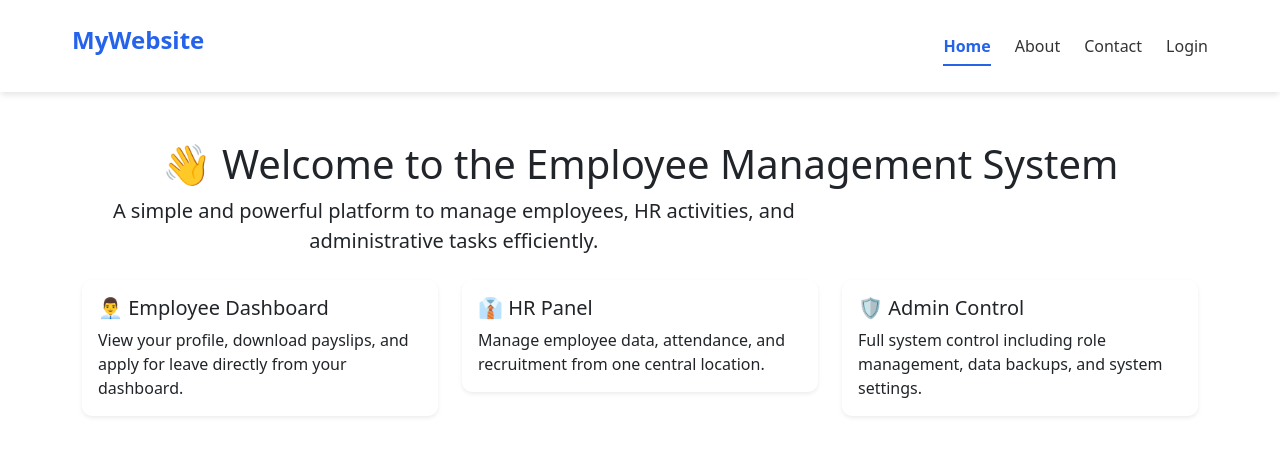
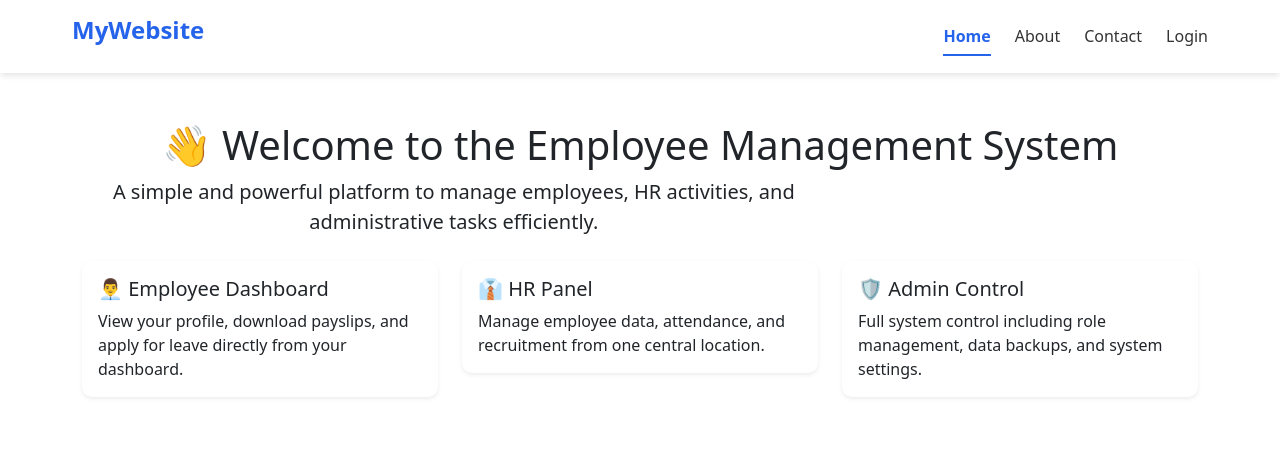
Before and after one commit to esteham/employee-management-system, a React (Vite) app in the folder frontend/: page / in a window 1280 px wide. Shown: the top 456 px of the page. Built offline with nearby package versions, Linux system fonts and the light colour scheme; no server answers.

Commit message:
modify header padding 1 rem to 0.65 rem

```diff
--- a/frontend/src/assets/css/header.css
+++ b/frontend/src/assets/css/header.css
@@ -21,7 +21,7 @@
   display: flex;
   justify-content: space-between;
   align-items: center;
-  padding: 1rem 2rem;
+  padding: 0.4rem 2rem;
   max-width: 1200px;
   margin: 0 auto;
 }
@@ -61,7 +61,7 @@
 }
 
 .nav-link.active::after {
-  content: '';
+  content: "";
   position: absolute;
   bottom: 0;
   left: 0;
```
